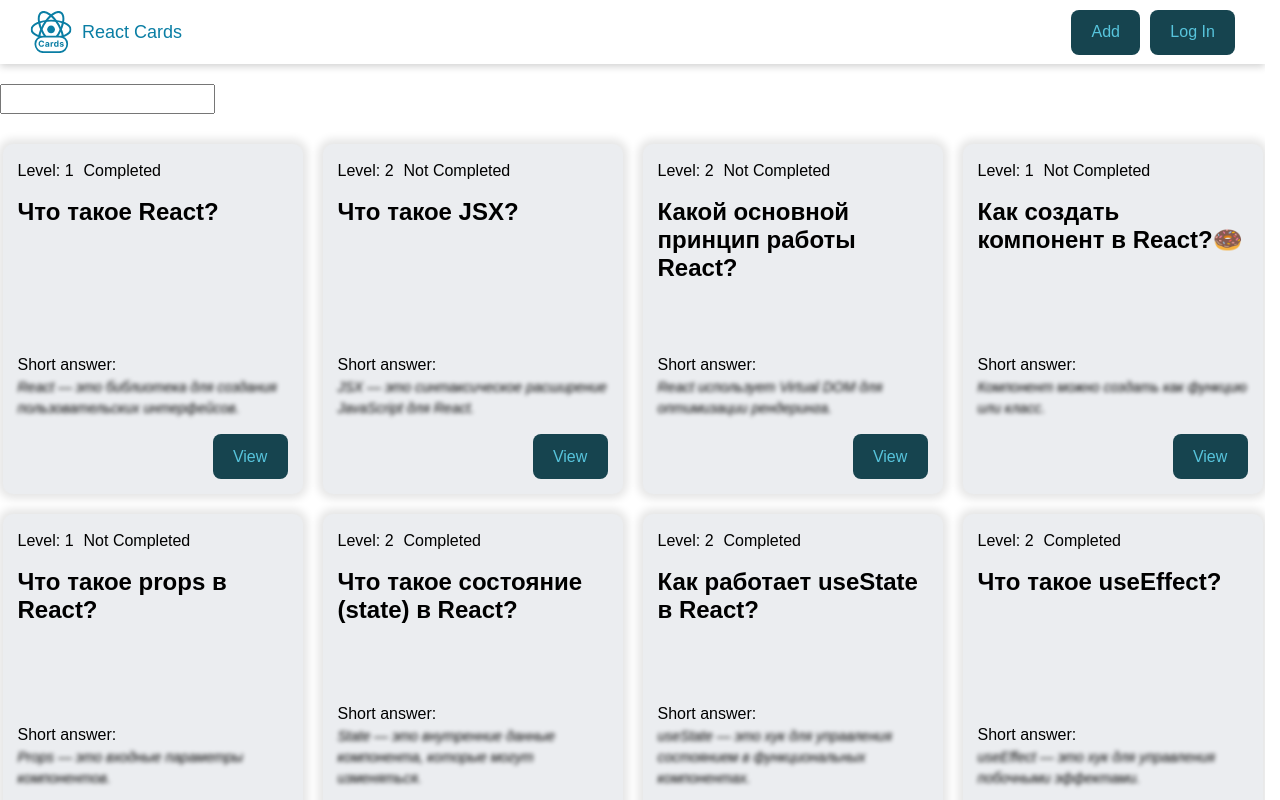
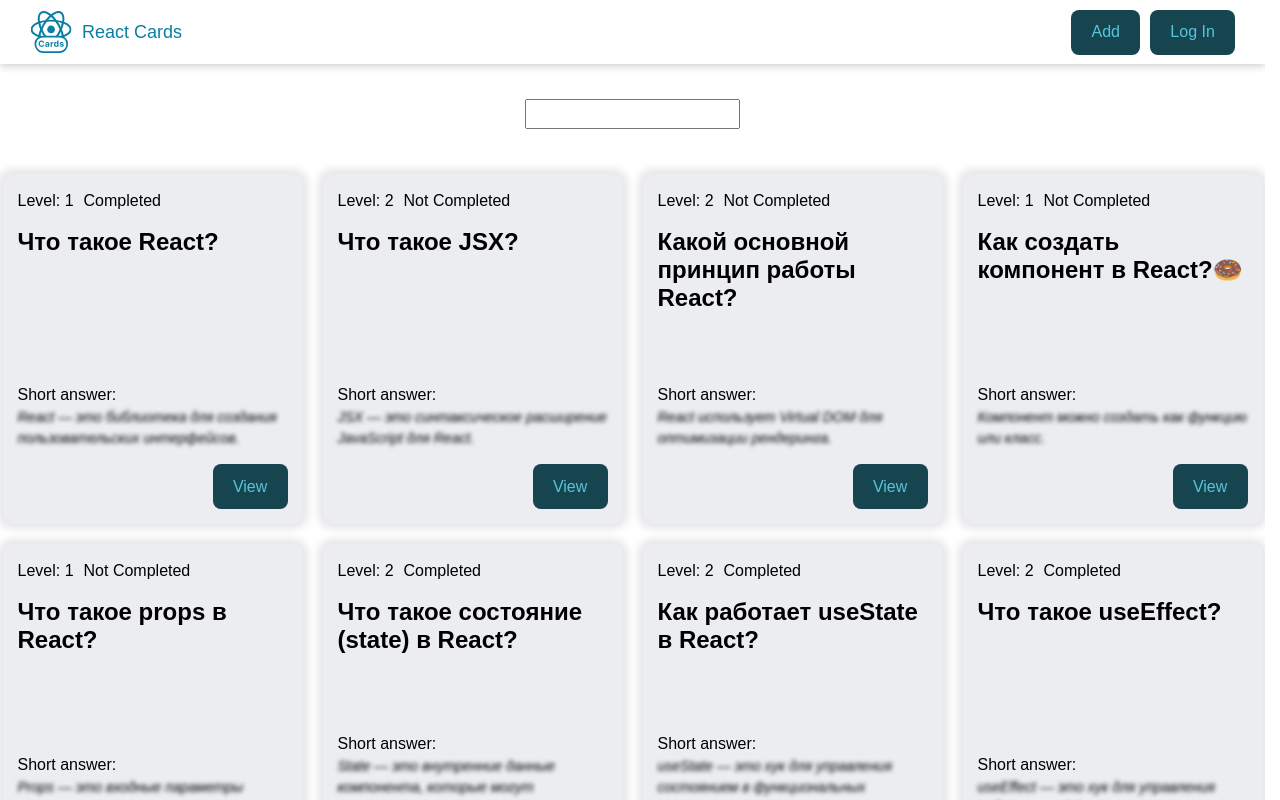
Before and after one commit to sabyrka66/react-cards, a React (Vite) app: page / in a window 1280 px wide. Built offline with nearby package versions, Linux system fonts and the light colour scheme; data requests are answered from the project's data file; a web font is replaced by a local one.

Commit message:
style: controls container

```diff
--- a/src/pages/HomePage/HomePage.module.css
+++ b/src/pages/HomePage/HomePage.module.css
@@ -0,0 +1,10 @@
+.controlsContainer {
+  width: 100%;
+  max-width: 800px;
+  margin-inline: auto;
+  padding-block: 15px;
+  display: flex;
+  justify-content: center;
+  align-items: center;
+  gap: 10px;
+}
--- a/src/pages/HomePage/HomePage.tsx
+++ b/src/pages/HomePage/HomePage.tsx
@@ -4,6 +4,7 @@ import { API_URL } from '@/constants'
 import { useFetch } from '@/hooks/useFetch'
 import type { QuestionApiItem } from '@/types'
 import { useEffect, useState, type ChangeEvent } from 'react'
+import styles from './HomePage.module.css'
 
 export const HomePage = () => {
   const [questionCards, setQuestionCards] = useState<QuestionApiItem[]>([])
@@ -28,7 +29,13 @@ export const HomePage = () => {
 
   return (
     <div>
-      <input type="text" value={searchValue} onChange={onSearchValueHandler} />
+      <div className={styles.controlsContainer}>
+        <input
+          type="text"
+          value={searchValue}
+          onChange={onSearchValueHandler}
+        />
+      </div>
 
       {isLoading && <Loader />}
       {error && <p>{error}</p>}
```
